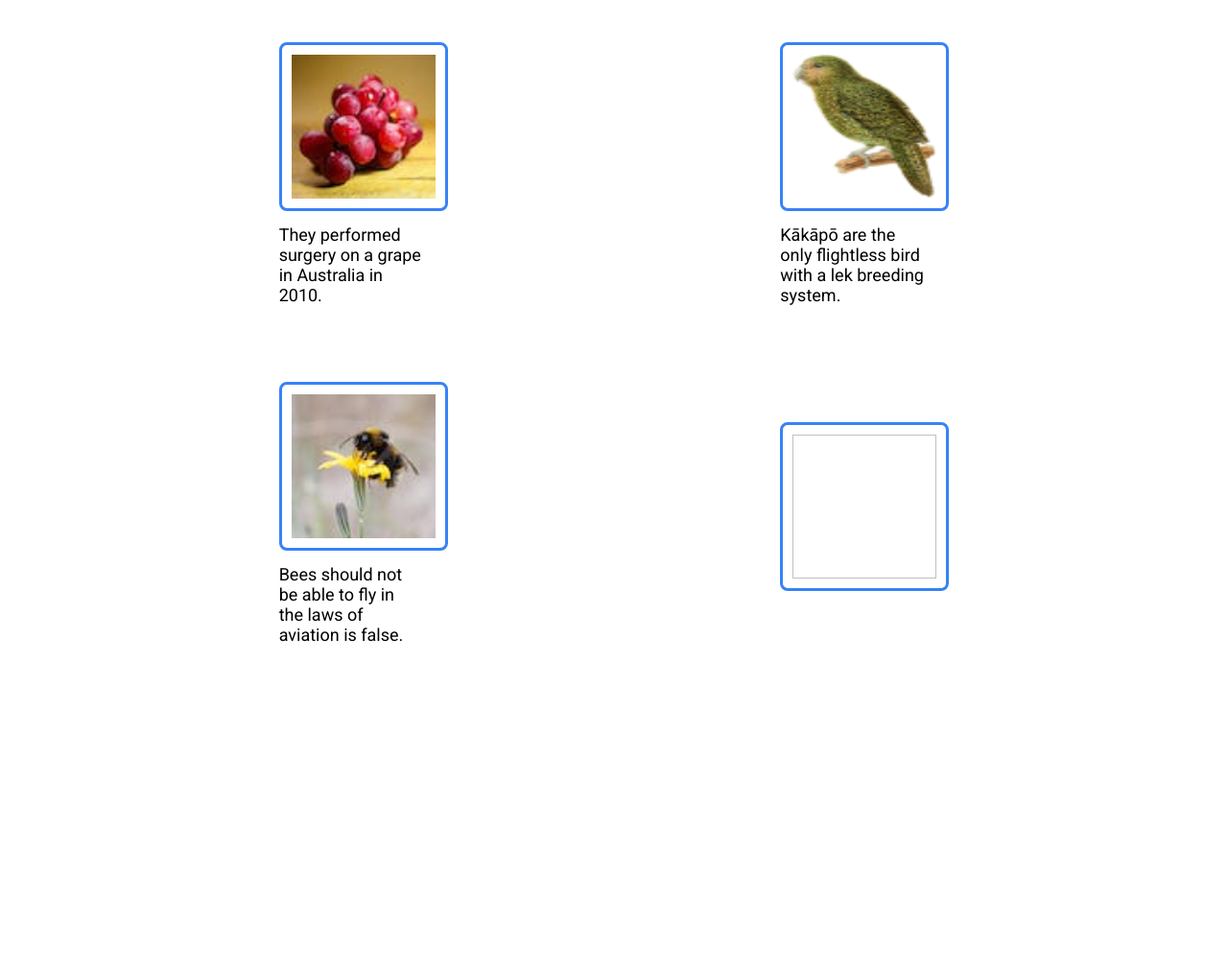
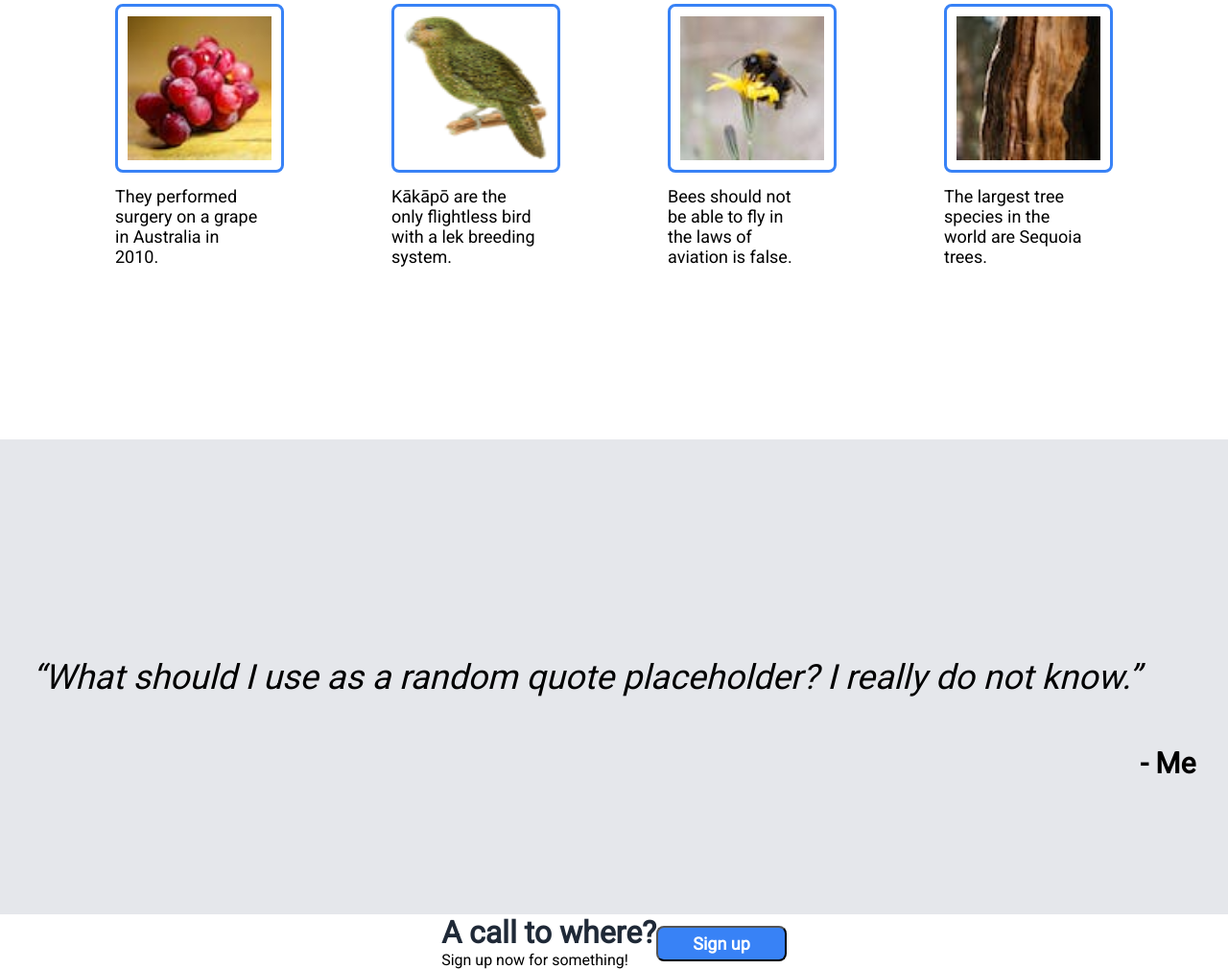
Before and after one commit to rjaranas/landing_page_sol, a plain HTML site: page index.html in a window 1280 px wide. Shown: the part 1258-2268 px from the top of the page at 96% size. Before the commit the page ends 1970 px from the top, so only its background shows below. Drawn offline with Linux system fonts and the light colour scheme.

Commit message:
completed quotes page and facts/information. starting to work on call to action button.

```diff
--- a/index.html
+++ b/index.html
@@ -42,8 +42,29 @@
                 <p class="card-text">Bees should not be able to fly in the laws of aviation is false.</p>
             </div>
             <div class="cards">
-                <img class="card-img" >
-                <p class="card-text"></p>
+                <img class="card-img" src="images/pexels-rdne-stock-project-8553531 (1).jpg">
+                <p class="card-text">The largest tree species in the world are Sequoia trees.</p>
+            </div>
+        </div>
+    </div>
+    <div class="quote-section">
+        <p class="quote"><q>What should I use as a random quote placeholder? I really do not know.</q></p>
+        <p class="quote-author">
+            - Me
+        </p>
+    </div>
+    <div class="about-section">
+        <div class="action-holder">
+            <div class="action-text-holder">
+                <h1>
+                    A call to where?
+                </h1>
+                <p>
+                    Sign up now for something!
+                </p>
+            </div>
+            <div class="action-button-holder">
+                <button type="button">Sign up</button>
             </div>
         </div>
     </div>
--- a/styles.css
+++ b/styles.css
@@ -107,19 +107,17 @@ h1 {
     flex-wrap: wrap;
     margin-top: 70px;
     width: 90%;
+    margin-bottom: 180px;
 }
 
 .cards {
-    margin: 40px 120px;
-}
-
-.cards p {
-    font-size: 18px;
+    margin: 0 auto;
 }
 
 .card-text {
     width: 150px;
     margin-top: 10px;
+    font-size: 18px;
 }
 
 .card-img {
@@ -129,3 +127,41 @@ h1 {
     border-radius: 8px;
     padding: 10px;
 }
+
+.quote-section {
+    width: 100%;
+    height: auto;
+    display: flex;
+    background-color: #e5e7eb;
+    justify-content: center;
+    align-items: center;
+
+}
+
+.quote-section q {
+    font-size: 36px;
+    font-weight: lighter;
+    font-style: italic;
+    padding-top: 30px;
+    margin-bottom: 180px;
+    margin-top: 250px;
+}
+
+.quote-author {
+    margin-top: 320px;
+    font-size: 30px;
+    font-weight: bold;
+    margin-bottom: 140px;
+}
+
+.about-section {
+    width: 100%;
+    display: flex;
+    background-color: white;
+    justify-content: center;
+}
+
+.action-holder {
+    display: flex;
+    flex-direction: row;
+}
```
